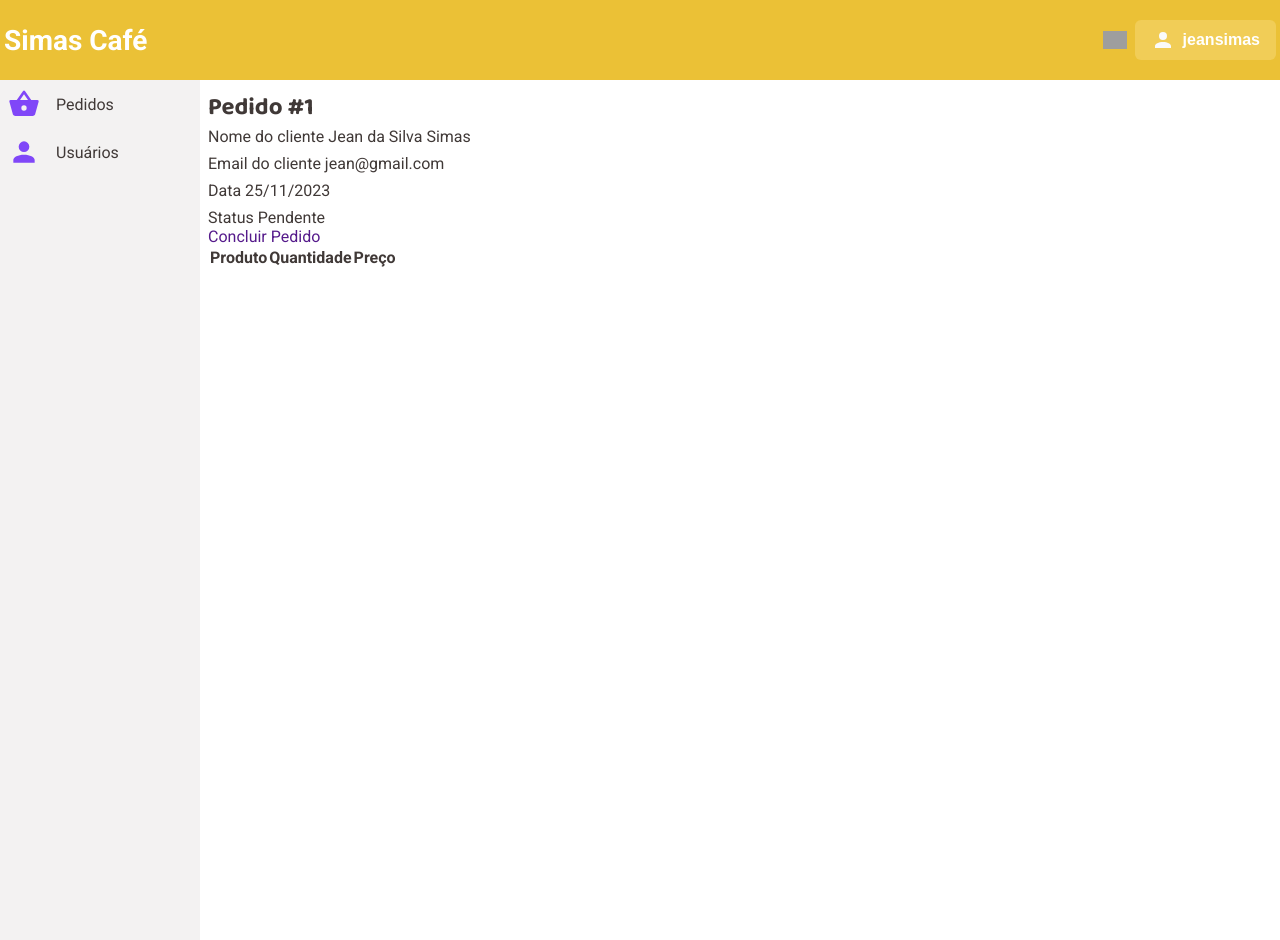
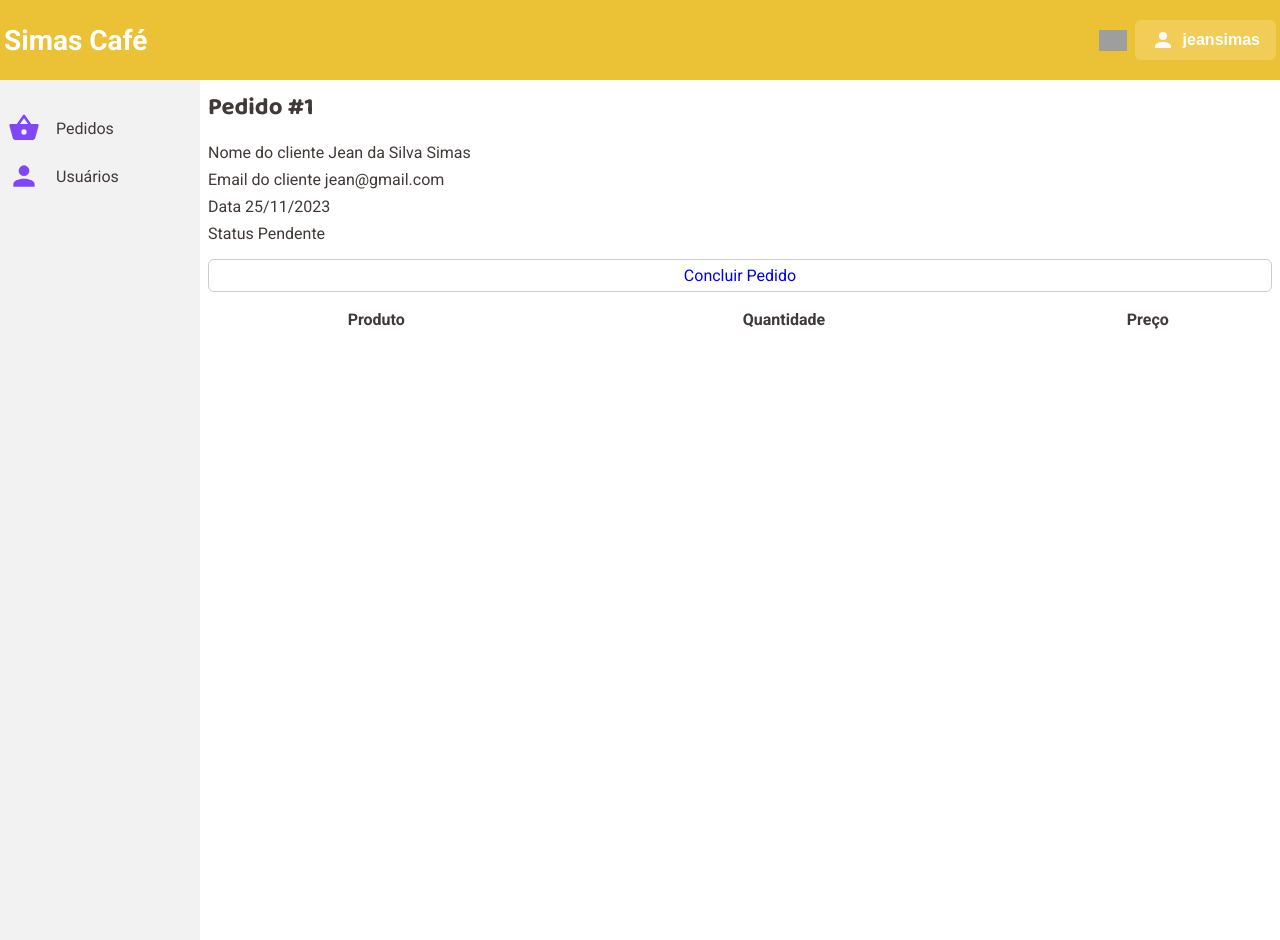
Before and after one commit to J3anSimas/coffee-shop-faculdade, a PHP site: page /admin_order.php?order_id=1 in a window 1280 px wide. Run offline with PHP 8.4, Linux system fonts and the light colour scheme; a user stored in the database is signed in; data comes from the database, SQL or seed files in the repository; tables that the repository leaves empty hold one stand-in row (values such as "Sample post"); lists and menus that the app fills with data are empty; grey boxes are pictures that could not be loaded.

Commit message:
styling admin_order

```diff
--- a/server/admin_order.php
+++ b/server/admin_order.php
@@ -48,11 +48,9 @@ $order_id = $_GET["order_id"];
                     <span>Pendente</span>
                 </li>
             </ul>
-            <span>
-                <a href="">Concluir Pedido</a>
-            </span>
+            <a href="/" class="complete-order">Concluir Pedido</a>
 
-            <table>
+            <table class="order-table">
                 <thead>
                     <tr>
                         <th>Produto</th>
@@ -70,12 +68,12 @@ $order_id = $_GET["order_id"];
                     foreach ($result as $row) {
                     ?>
                         <tr>
-                            <td>
+                            <td class="prod-cell">
                                 <img src="<?php echo $row["IMAGE"] ?>" alt="">
                                 <span><?php echo $row["NAME"] ?> </span>
                             </td>
                             <td><?php echo $row["QUANTITY"] ?></td>
-                            <td><?php echo $row["PRICE"] ?></td>
+                            <td>R$ <?php echo $row["PRICE"] ?></td>
                         </tr>
                     <?php
                     }
--- a/server/css/admin.css
+++ b/server/css/admin.css
@@ -16,12 +16,18 @@ main {
   width: 80px;
   height: 100%;
   padding: 8px;
+  padding-top: 32px;
   background-color: #f3f2f2;
+  justify-content: center;
 }
 .aside ul {
   display: grid;
   gap: 16px;
   width: 100%;
+}
+.aside ul li {
+  display: flex;
+  justify-content: center;
 }
 .aside ul li a {
   justify-content: center;
--- a/server/css/admin_order.css
+++ b/server/css/admin_order.css
@@ -1,3 +1,27 @@
+.main {
+  display: grid;
+  gap: 16px;
+}
 .info-client {
   display: grid;
 }
+.complete-order {
+  display: flex;
+  justify-content: center;
+  align-items: center;
+  border: 1px solid #ccc;
+  border-radius: 6px;
+  padding: 6px;
+}
+.order-table td {
+  text-align: center;
+  vertical-align: middle;
+  border-bottom: 1px solid #ccc;
+  padding: 4px;
+}
+.prod-cell {
+  display: flex;
+  flex-direction: column;
+  justify-content: center;
+  align-items: center;
+}
--- a/server/templates/header.php
+++ b/server/templates/header.php
@@ -23,7 +23,7 @@
                     <?php
                     }
                     ?>
-                    <img src='images/icons/cart.svg' />
+                    <img style="width: 28px; height: auto;" src='images/icons/cart.svg' />
                 </a>
                 <div class="user-menu-container">
                     <button class="user-menu">
```
